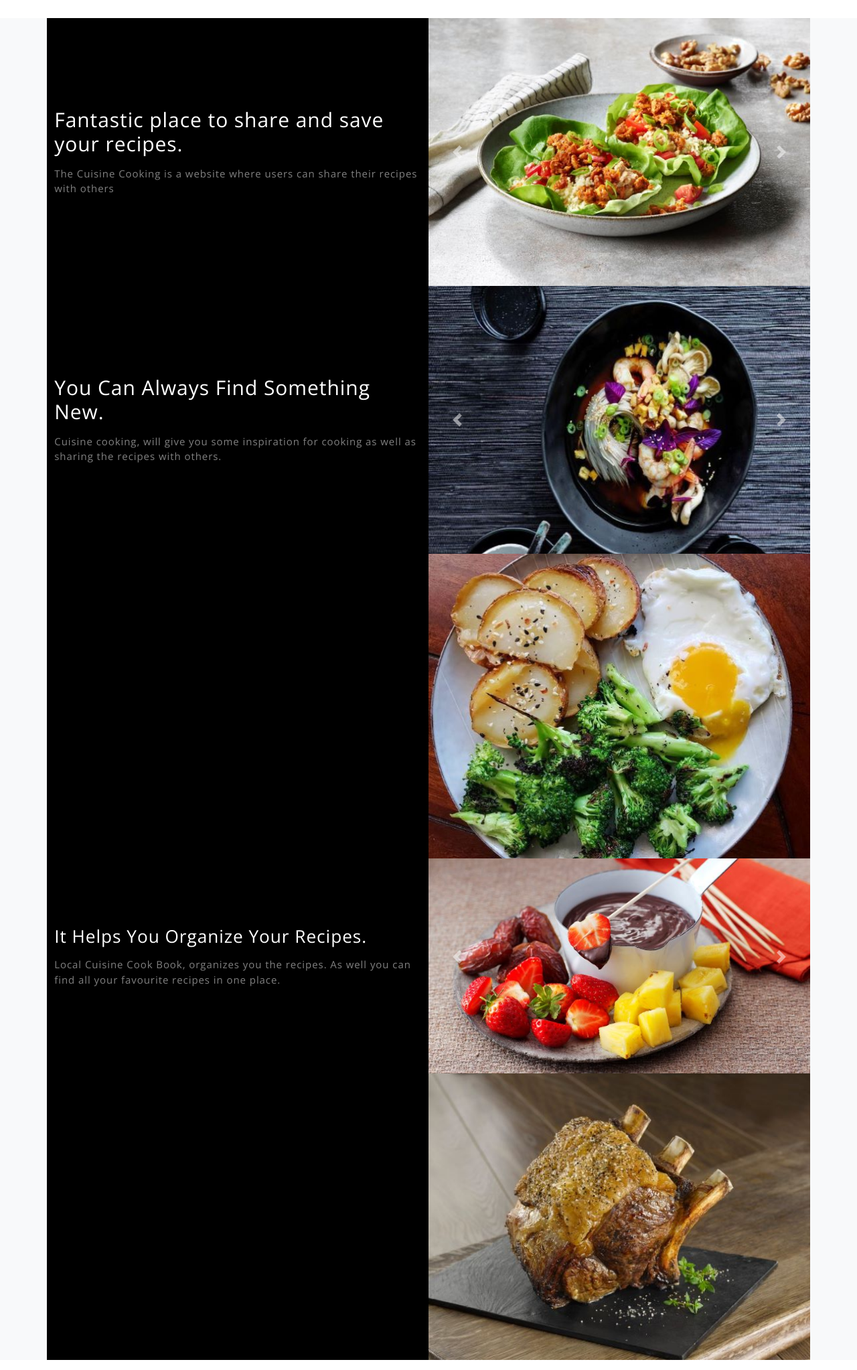
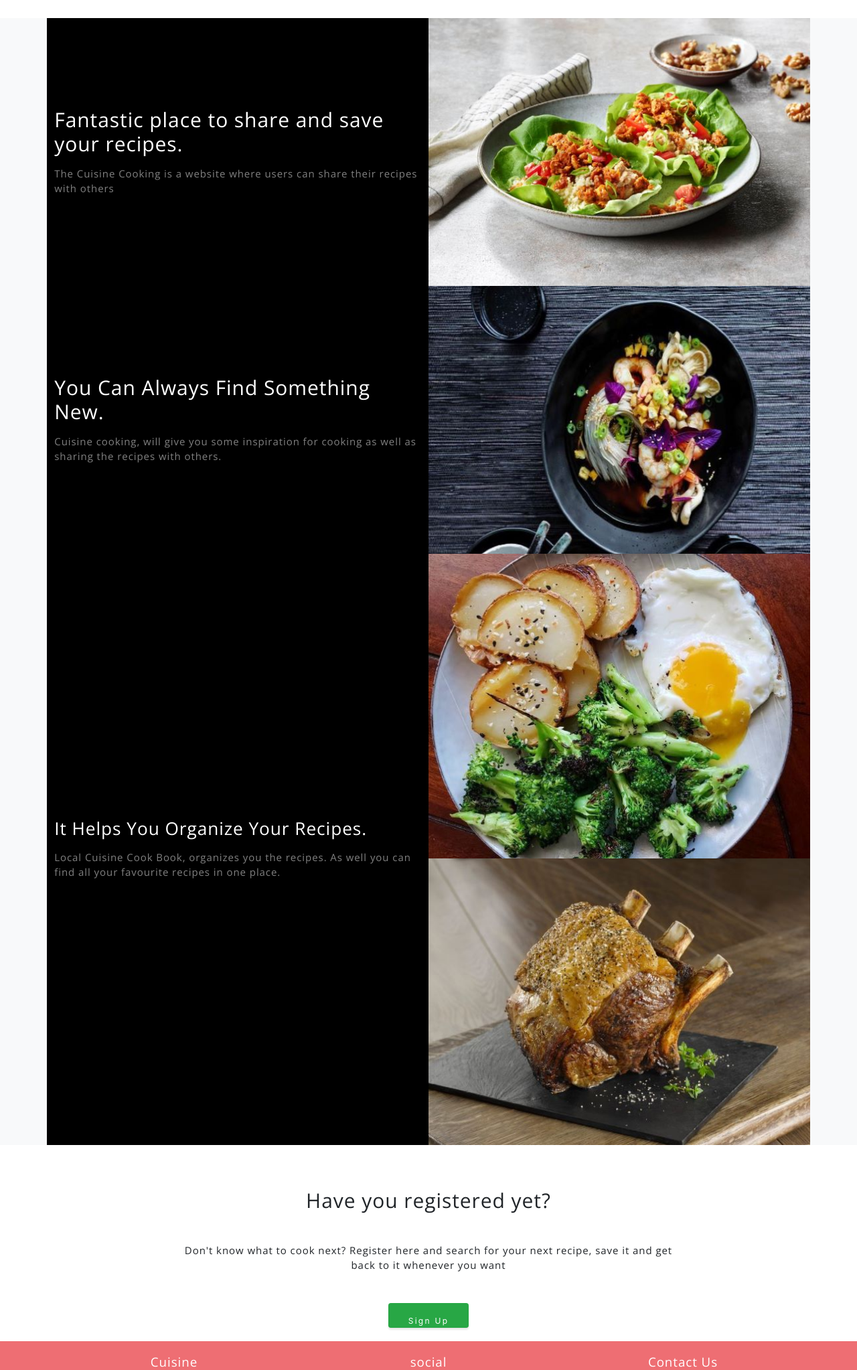
Before and after one commit to Tomazdo10/Cuisine, a Flask app: page /about/ in a window 1280 px wide. Shown: the part 951-2997 px from the top of the page at 67% size. Run offline with Flask 2, Linux system fonts and the light colour scheme; some libraries are stand-ins or nearby versions.

Commit message:
removed carousel from about.html and index.html

```diff
--- a/app.py
+++ b/app.py
@@ -203,6 +203,16 @@ def edit_recipe(recipe_id):
         "edit_recipe.html", recipe=recipe, categories=categories)
 
 
+@app.route('/view_recipe/<recipe_id>', methods=["GET"])
+def view_recipe(recipe_id):
+    recipes = mongo.db.Recipes
+    recipe = recipes.find_one({'_id': ObjectId(recipe_id)})
+    ingredients = zip(recipe['recipe_name'])
+
+    return render_template('recipes.html', recipes=recipes,
+                           ingredients=ingredients)
+
+
 @app.route('/update_recipe/<recipe_id>', methods=['GET', 'POST'])
 def update_recipe(recipe_id):
     user().update_recipes(recipe_id)
@@ -216,13 +226,13 @@ def delete_task(task_id):
     return redirect(url_for("profile_page"))
 
 
-@app.route("/get_categories", methods=['GET'])
+@app.route("/get_categories")
 def get_categories():
     categories = list(mongo.db.categories.find().sort("category_name", 1))
     return render_template("categories.html", categories=categories)
 
 
-@app.route("/add_categories", methods=["GET", "POST"])
+@app.route("/add_category", methods=["GET", "POST"])
 def add_category():
     if request.method == "POST":
         category = {
@@ -232,17 +242,7 @@ def add_category():
         flash("New Category Added")
         return redirect(url_for("get_categories"))
 
-    return render_template("add_categories.html")
-
-
-@app.route('/view_recipe/<recipe_id>', methods=["GET"])
-def view_recipe(recipe_id):
-    recipes = mongo.db.Recipes
-    recipe = recipes.find_one({'_id': ObjectId(recipe_id)})
-    ingredients = zip(recipe['recipe_name'])
-
-    return render_template('recipes.html', recipes=recipes,
-                           ingredients=ingredients)
+    return render_template("add_category.html")
 
 
 if __name__ == "__main__":
--- a/templates/about.html
+++ b/templates/about.html
@@ -38,14 +38,7 @@
                                 alt="Juicy beef sandwich" />
                         </div>
                     </div>
-                    <a class="carousel-control-prev" href="#myCarousel-1" role="button" data-slide="prev">
-                        <span class="carousel-control-prev-icon" aria-hidden="true"></span>
-                        <span class="sr-only">Previous</span>
-                    </a>
-                    <a class="carousel-control-next" href="#myCarousel-1" role="button" data-slide="next">
-                        <span class="carousel-control-next-icon" aria-hidden="true"></span>
-                        <span class="sr-only">Next</span>
-                    </a>
+
                 </div>
             </div>
             <div class="col-12 col-lg-6 bg-black d-flex">
@@ -76,14 +69,7 @@
                                 alt="Juicy reebs and a glass of a dark Beer" />
                         </div>
                     </div>
-                    <a class="carousel-control-prev" href="#myCarousel-2" role="button" data-slide="prev">
-                        <span class="carousel-control-prev-icon" aria-hidden="true"></span>
-                        <span class="sr-only">Previous</span>
-                    </a>
-                    <a class="carousel-control-next" href="#myCarousel-2" role="button" data-slide="next">
-                        <span class="carousel-control-next-icon" aria-hidden="true"></span>
-                        <span class="sr-only">Next</span>
-                    </a>
+
                 </div>
             </div>
             <div class="col-12 col-lg-6 bg-black d-flex">
@@ -104,22 +90,13 @@
                             <img class="d-block w-100" src="{{url_for('static', filename='assets/img/205.jpg')}}"
                                 alt="Just snacking" />
                         </div>
-                        <div class="item">
-                            <img class="d-block w-100" src="{{url_for('static', filename='assets/img/119.jpg')}}"
-                                alt="Fresh Fruit and Chocholate" />
-                        </div>
+
                         <div class="item">
                             <img class="d-block w-100" src="{{url_for('static', filename='assets/img/118.jpg')}}"
                                 alt="Pork Loin" />
                         </div>
                     </div>
-                    <a class="carousel-control-prev" href="#myCarousel-3" role="button" data-slide="prev">
-                        <span class="carousel-control-prev-icon" aria-hidden="true"></span>
-                        <span class="sr-only">Previous</span>
-                    </a>
-                    <a class="carousel-control-next" href="#myCarousel-3" role="button" data-slide="next">
-                        <span class="carousel-control-next-icon" aria-hidden="true"></span>
-                        <span class="sr-only">Next</span>
+
                     </a>
                 </div>
             </div>
--- a/templates/categories.html
+++ b/templates/categories.html
@@ -5,7 +5,7 @@
 
 <div class="row">
     <div class="col s12 center-align">
-        <a href="{{ url_for('add_category') }}" class="btn-large light-blue darken-2 text-shadow">
+        <a href="{{ url_for('add_category') }}" class="btn-large light-green darken-2 text-shadow">
             Add Category <i class="fas fa-plus-square right"></i>
         </a>
     </div>
@@ -20,7 +20,7 @@
             </div>
             <div class="card-action">
                 <a href="#" class="btn green accent-4">Edit</a>
-                <a href="#" class="btn light-blue lighten-1">Delete</a>
+                <a href="#" class="btn light-green lighten-1">Delete</a>
             </div>
         </div>
     </div>
```
Also changed, not shown: templates/index.html (+0 -19 lines).
